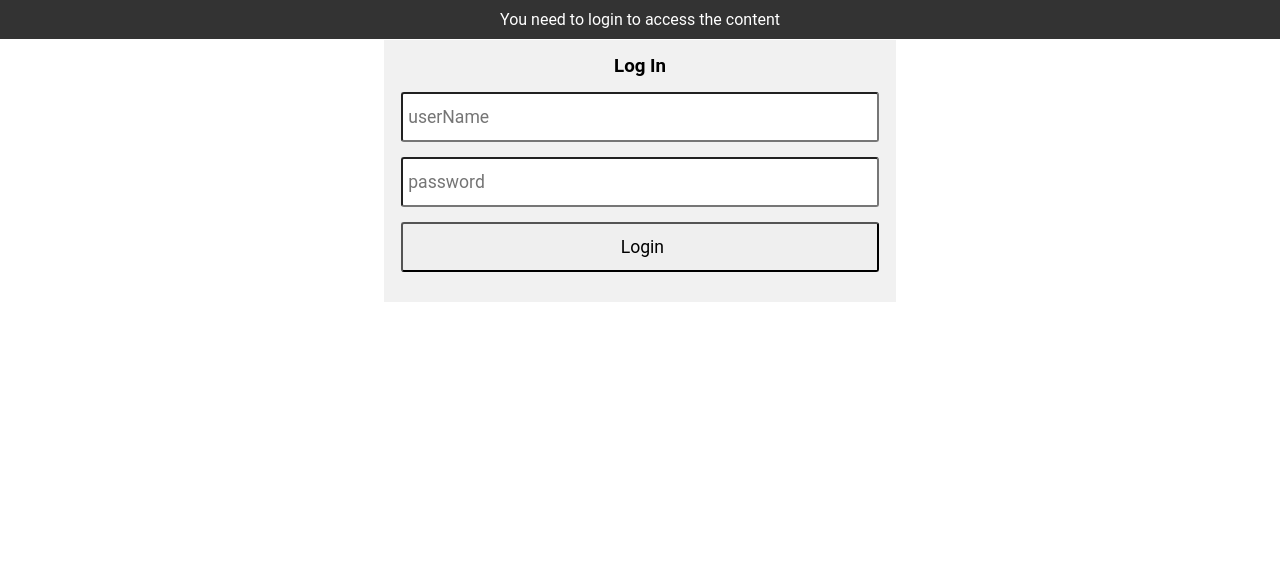
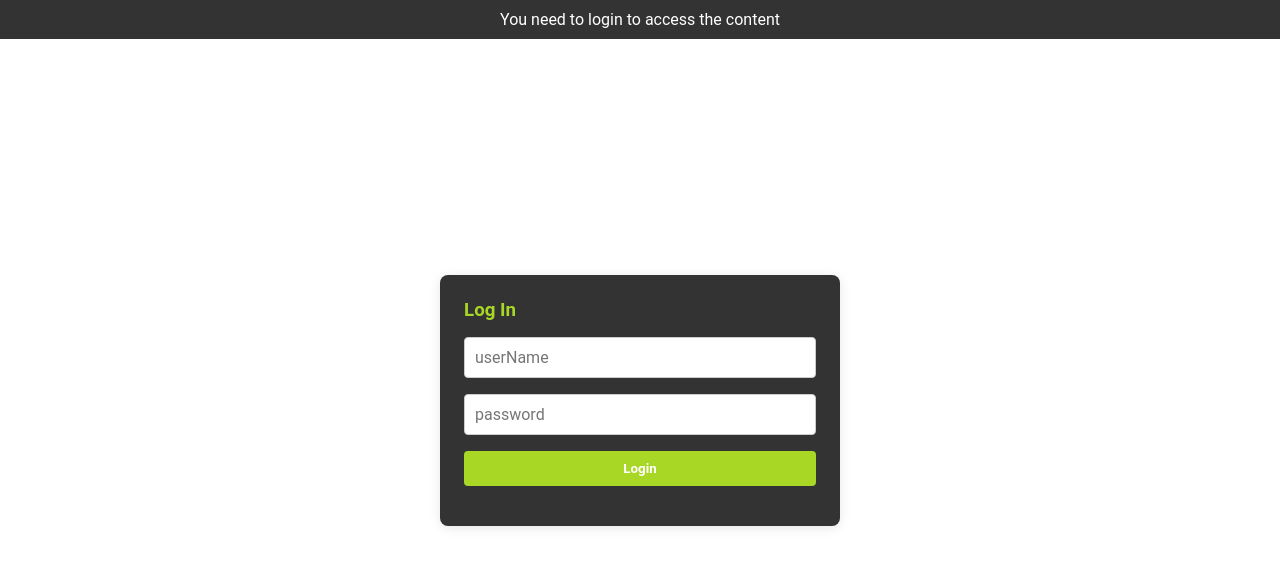
Before and after one commit to jubranodesign/food-recipes-app-redux-auth-route, a React (Create React App) app: page /login in a window 1280 px wide. Shown: the top 566 px of the page. Built offline with nearby package versions, Linux system fonts and the light colour scheme; no server answers.

Commit message:
Refactor login form logic and UX: input validation, cleanup, and layout improvements

```diff
--- a/src/components/ListRecipes/ListRecipes.tsx
+++ b/src/components/ListRecipes/ListRecipes.tsx
@@ -17,7 +17,7 @@ export default function ListRecipes() {
         category: category,
     });
 
-    const removeRecipe = useCallback((id: string) => {
+    const removeRecipe = useCallback((id: string): void => {
         setItemsLazy(prev => prev.filter(recipe => recipe._id !== id));
     }, []);
 
--- /dev/null
+++ b/src/components/TokenDisplay/TokenDisplay.css
@@ -0,0 +1,53 @@
+.token-display {
+    background-color: #333;
+    color: #a8d725;
+    border-radius: 10px;
+    padding: 1.5rem;
+    margin-top: 2rem;
+    box-shadow: 0 4px 12px rgba(0, 0, 0, 0.15);
+    font-family: 'Courier New', monospace;
+    max-width: 600px;
+    margin: 20px auto;
+}
+
+.token-display h4 {
+    margin: 0;
+    font-size: 1.2rem;
+}
+
+.token-box {
+    display: flex;
+    justify-content: space-between;
+    align-items: center;
+    margin-top: 1rem;
+}
+
+.token-box code {
+    font-size: 0.9rem;
+    word-wrap: break-word;
+    max-width: 80%;
+    overflow: hidden;
+    text-overflow: ellipsis;
+}
+
+.token-box button {
+    background-color: #a8d725;
+    color: #333;
+    border: none;
+    padding: 0.5rem 1rem;
+    cursor: pointer;
+    font-size: 0.9rem;
+    border-radius: 5px;
+}
+
+.token-box button:hover {
+    background-color: #a8d725b9;
+}
+
+.token-box button:focus {
+    outline: none;
+}
+
+.token-box button:active {
+    transform: scale(0.98);
+}
--- /dev/null
+++ b/src/components/TokenDisplay/TokenDisplay.tsx
@@ -0,0 +1,30 @@
+import { useState } from 'react';
+import './TokenDisplay.css'
+
+interface TokenDisplayProps {
+    token: string | null | undefined;
+}
+
+export default function TokenDisplay({ token }: TokenDisplayProps) {
+    const [isCopied, setIsCopied] = useState(false);
+
+    const handleCopy = () => {
+        if (token) {
+            navigator.clipboard.writeText(token);
+            setIsCopied(true);
+            setTimeout(() => setIsCopied(false), 1500); // Resets copy state after 1.5s
+        }
+    };
+
+    return (
+        <div className="token-display">
+            <h4>🔐 Your Authentication Token</h4>
+            <div className="token-box">
+                <code>{token || 'No token available'}</code>
+                <button onClick={handleCopy}>
+                    {isCopied ? '✅ Copied!' : '📋 Copy Token'}
+                </button>
+            </div>
+        </div>
+    );
+};
--- a/src/pages/Gallery/Gallery.tsx
+++ b/src/pages/Gallery/Gallery.tsx
@@ -7,7 +7,13 @@ import './Gallery.css';
 
 export default function Gallery() {
     const services = useContext(AppContext);
-    const { data: foods } = useQuery(['foods'], () => services?.foodService.getAllItems());
+    const { data: foods } = useQuery(
+        ['foods'],
+        () => services!.foodService.getAllItems(),
+        {
+            enabled: !!services?.foodService,
+        }
+    );
 
     return (
         <div id="Gallery">
--- a/src/pages/Home/Home.css
+++ b/src/pages/Home/Home.css
@@ -1,18 +1,52 @@
-#Home {
-    margin: 0 auto;
-    margin-top: 10px;
-    padding: 20px;
-    text-align: center;
-    word-wrap: break-word;
+.home-container {
+    padding: 2rem;
+    font-family: 'Segoe UI', sans-serif;
 }
 
-.Logout {
-    margin: 0 auto;
-    margin-top: 10px;
-    width: 100px;
-    color: #fff;
-    text-decoration: none;
-    padding: 8px 16px;
-    background-color: brown;
-    cursor: pointer
+.hero-section {
+    display: flex;
+    align-items: center;
+    justify-content: space-between;
+    flex-wrap: wrap;
+    background: #a8d725;
+    border-radius: 12px;
+    padding: 2rem;
+    box-shadow: 0 4px 20px rgba(0, 0, 0, 0.1);
 }
+
+.hero-text {
+    max-width: 500px;
+}
+
+.hero-text h1 {
+    font-size: 2.5rem;
+    margin-bottom: 1rem;
+    color: #333;
+}
+
+.tagline {
+    font-size: 1.2rem;
+    color: #333;
+    margin-bottom: 2rem;
+}
+
+.logout-button {
+    padding: 0.6rem 1.4rem;
+    background-color: #333333d2;
+    color: white;
+    border: none;
+    border-radius: 6px;
+    font-weight: bold;
+    cursor: pointer;
+    transition: background 0.3s;
+}
+
+.logout-button:hover {
+    background-color: #333;
+}
+
+.hero-image {
+    width: 400px;
+    border-radius: 12px;
+    object-fit: cover;
+}
--- a/src/pages/Home/Home.tsx
+++ b/src/pages/Home/Home.tsx
@@ -1,34 +1,36 @@
-import { Dispatch, useContext, useEffect } from "react";
+import { useContext } from "react";
 import AppContext from "../../contexts/AppContext";
 import { useDispatch, useSelector } from "react-redux";
 import { updateToken } from "../../store/actions/actionCreators";
 import './Home.css'
 import foodRecipes from '../../img/food_recipes.gif';
+import TokenDisplay from "../../components/TokenDisplay/TokenDisplay";
 
 export default function Home() {
     const services = useContext(AppContext);
-    const dispatch: Dispatch<any> = useDispatch()
+    const dispatch = useDispatch();
 
     let token: string | null | undefined = useSelector(
         (state: any) => state.tokenReducer.token
     )
 
-    async function Logout() {
+    async function Logout(): Promise<void> {
         await services?.userAuthenticationService.Logout();
         dispatch(updateToken(null));
     }
 
     return (
-        <div id="Home">
-            <h2>Welcome to the Food Recipes Web App.</h2>
-            <br />
-            <h3>it's time to discover new Recipe for your next meal. </h3>
-            <br /><br />
-            <img style={{ width: 700 }} src={foodRecipes} />
-            <br /><br />
-            <p>Your token is: {token}</p>
-            <div onClick={Logout} className="Logout">Log out</div>
+        <div id="Home" className="home-container">
+            <div className="hero-section">
+                <div className="hero-text">
+                    <h1>🍽️ Welcome to Food Recipes</h1>
+                    <p className="tagline">Discover your next favorite recipe — fast, easy, and tasty.</p>
+                    <button onClick={Logout} className="logout-button">Log out</button>
+                </div>
+                <img className="hero-image" src={foodRecipes} alt="Delicious food" />
+            </div>
+
+            <TokenDisplay token={token} />
         </div>
-
     )
 }
--- a/src/pages/Login/Login.css
+++ b/src/pages/Login/Login.css
@@ -0,0 +1,48 @@
+.LoginContainer {
+    background-color: white;
+    display: flex;
+    justify-content: center;
+    /* Horizontal centering */
+    align-items: center;
+    /* Vertical centering */
+    height: 100vh;
+    /* Full height of the viewport */
+}
+
+.Form {
+    width: 400px;
+    padding: 24px;
+    background-color: #333;
+    border-radius: 8px;
+    box-shadow: 0 2px 12px rgba(0, 0, 0, 0.1);
+    color: #a8d725;
+}
+
+.formItem {
+    margin-bottom: 16px;
+}
+
+input[type="text"],
+input[type="password"] {
+    width: 100%;
+    padding: 10px;
+    border: 1px solid #ccc;
+    border-radius: 4px;
+    font-size: 16px;
+}
+
+.Login {
+    background-color: #a8d725;
+    color: white;
+    font-weight: bold;
+    padding: 10px;
+    border: none;
+    border-radius: 4px;
+    width: 100%;
+    cursor: pointer;
+    transition: background-color 0.3s;
+}
+
+.Login:hover {
+    background-color: #a8d725cb;
+}
--- a/src/pages/Login/Login.tsx
+++ b/src/pages/Login/Login.tsx
@@ -5,7 +5,6 @@ import { useDispatch } from "react-redux";
 import { useLocation, useNavigate } from "react-router-dom";
 import { LoginType } from "../../model/LoginType";
 import { ILogin } from "../../model/ILogin";
-import { getToken, saveToken } from '../../utils/tokenStorage';
 import { updateToken } from '../../store/actions/actionCreators';
 
 export default function Login() {
@@ -18,47 +17,59 @@ export default function Login() {
         password: ''
     })
 
-    function updateFormData(e: React.FormEvent<HTMLInputElement>, str: LoginType) {
+    function updateFormData(e: React.FormEvent<HTMLInputElement>, str: LoginType): void {
         setLoginFormData({ ...LoginformData, [str]: (e.target as HTMLInputElement).value });
     }
 
-    async function Login() {
+    async function Login(): Promise<void> {
+        const { userName, password } = LoginformData;
 
-        if (LoginformData.userName === '') {
-            alert('Invalid Form, First Name can not be empty')
-            return;
-        }
-        if (LoginformData.password === '') {
-            alert('Invalid Form, password can not be empty')
+        if (!userName || !password) {
+            alert('Please fill in all fields.');
             return;
         }
 
         try {
-            await services?.userAuthenticationService.Login(LoginformData)
-            const token = services?.userAuthenticationService.token
-            dispatch(updateToken(token))
+            await services?.userAuthenticationService.Login(LoginformData);
+            const token = services?.userAuthenticationService.token;
+
+            if (!token) throw new Error('Login failed: No token received.');
+
+            dispatch(updateToken(token));
+
             const origin = location.state?.from?.pathname || '/home';
             navigate(origin);
-        } catch (error) {
-            alert(error);
+        } catch (error: any) {
+            alert(error?.message || 'Login failed');
         }
-
     }
 
     return (
-        <div className="FormContainer">
+        <div className="LoginContainer">
+            <div className='Form'>
                 <div className="formItem">
                     <h3> Log In</h3>
                 </div>
                 <div className="formItem">
-                <input type="text" onInput={(e) => { updateFormData(e, "userName"); }} placeholder="userName" />
+                    <input
+                        type="text"
+                        value={LoginformData.userName}
+                        onChange={(e) => updateFormData(e, 'userName')}
+                        placeholder="userName"
+                    />
                 </div>
                 <div className="formItem">
-                <input type="text" onInput={(e) => { updateFormData(e, "password"); }} placeholder="password" />
+                    <input
+                        type="password"
+                        value={LoginformData.password}
+                        onChange={(e) => updateFormData(e, 'password')}
+                        placeholder="password"
+                    />
                 </div>
                 <div className="formItem">
                     <input className="Login" type="button" onClick={Login} value="Login" />
                 </div>
             </div>
+        </div>
     )
 }
```
Lines whose indentation alone changed are shown as unchanged.
